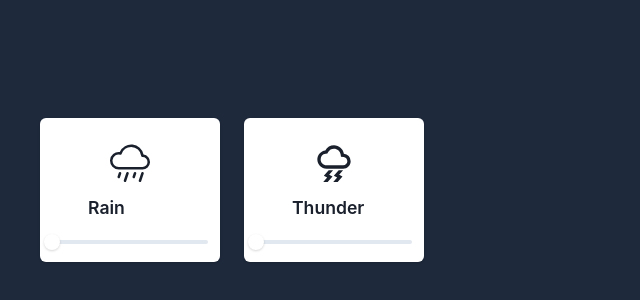
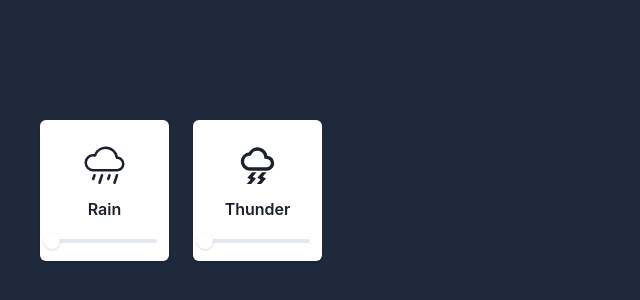
Before and after one commit to marwaneahansal/chillsounds, a Next.js app: page / in a window 1280 px wide. Shown: the part 210-510 px from the top of the page, without its empty margins (0-640 px from the left). Built offline with nearby package versions, Linux system fonts and the light colour scheme.

Commit message:
adjust grid items to be  equal width

```diff
--- a/src/components/SoundCard.tsx
+++ b/src/components/SoundCard.tsx
@@ -27,10 +27,10 @@ export const SoundCard = ({
   return (
     <Card backgroundColor={"white"} color={"gray.800"}>
       <CardBody paddingBlock={"3"} paddingInline={"3"}>
-        <Flex flexDirection={"column"}>
-          <Stack paddingBlock={"3"} paddingInline={"9"}>
+        <Flex flexDirection={"column"} textAlign={"center"}>
+          <Stack paddingBlock={"3"} paddingInline={"1"}>
             <Center>{icon}</Center>
-            <Text fontWeight={"semibold"} fontSize={"1.1rem"} marginTop={"5px"}>
+            <Text fontWeight={"semibold"} marginTop={"5px"}>
               {title}
             </Text>
           </Stack>
--- a/src/pages/index.tsx
+++ b/src/pages/index.tsx
@@ -18,7 +18,7 @@ const Home: NextPage = () => {
           alignItems={"center"}
           justifyContent={"center"}
           height={"100vh"}
-          templateColumns={"repeat(6, 1fr)"}
+          templateColumns={"repeat(8, minmax(0, 1fr))"}
           gap={6}
           marginInline={"10"}
         >
```
